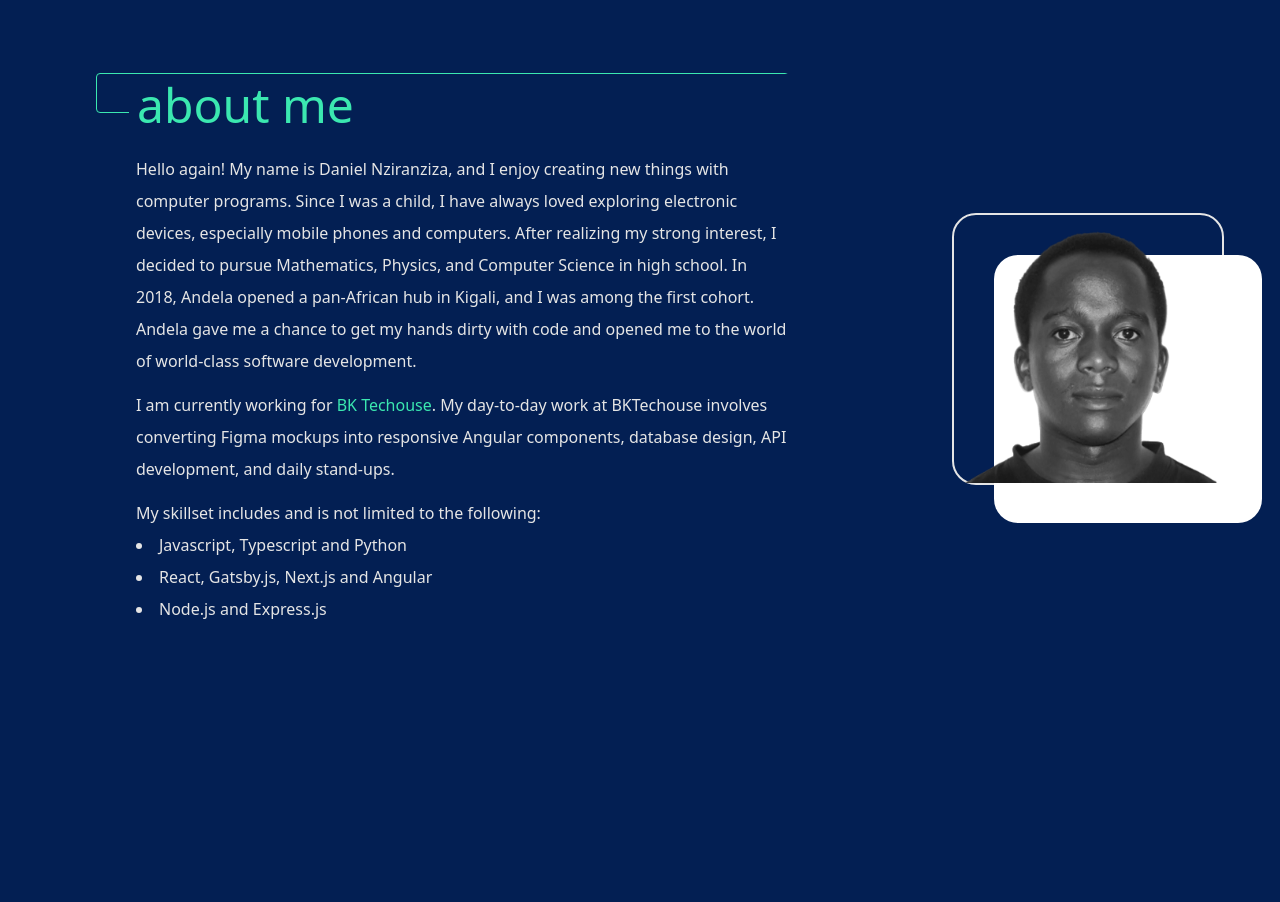
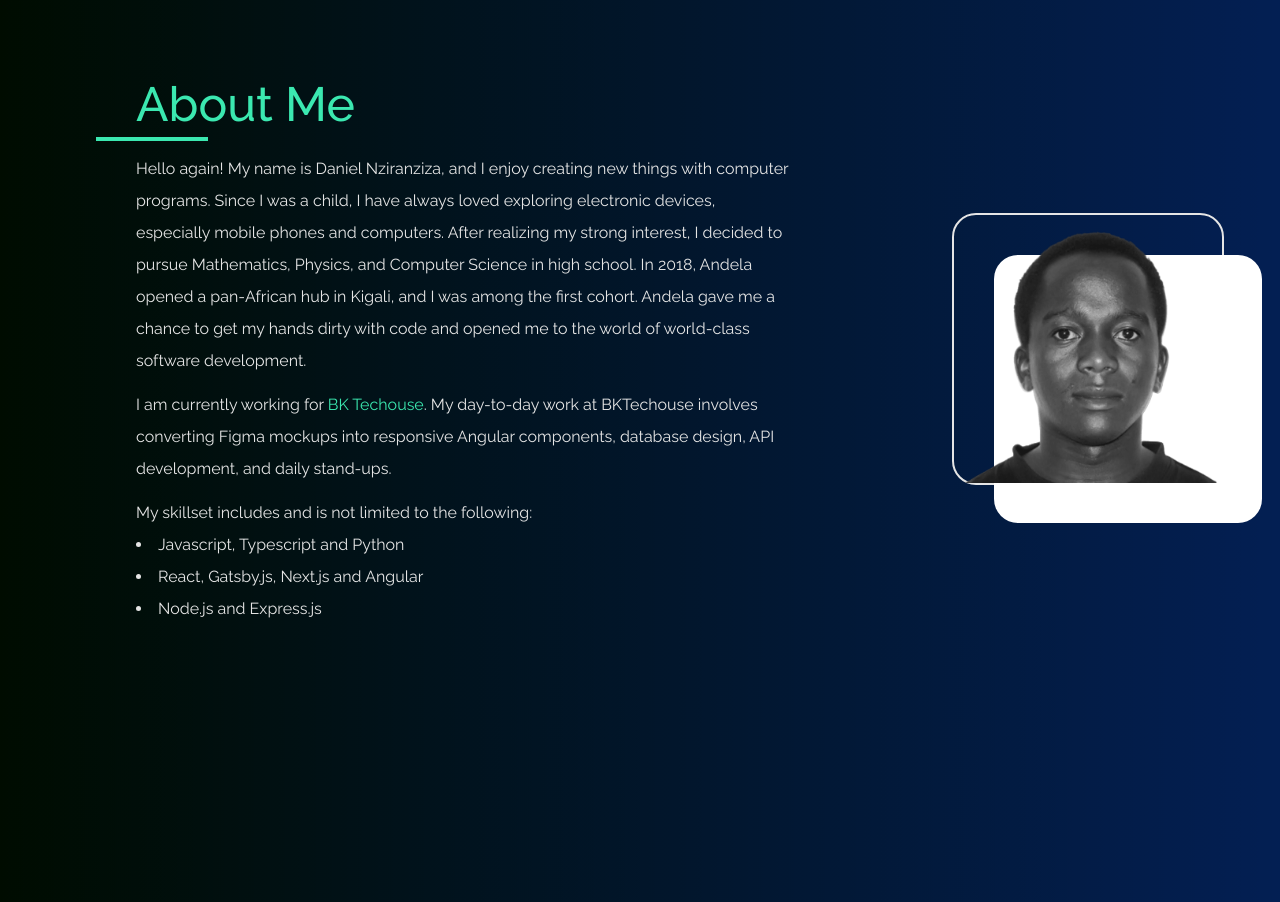
Before and after one commit to Nziranziza/nziranziza, a Gatsby site: page / in a window 1280 px wide. Shown: the part 773-1675 px from the top of the page. Built offline with nearby package versions, Linux system fonts and the light colour scheme; Gatsby itself is replaced by a stand-in of ours.

Commit message:
2024 March update 1 - Change background color to a gradient - Update title style

```diff
--- a/src/components/about.tsx
+++ b/src/components/about.tsx
@@ -40,7 +40,7 @@ const About = () => {
             <li>Node.js and Express.js</li>
           </ul>
         </div>
-        <div className="w-[85%] -ml-[15%] md:ml-0 md:w-[35%] lg:w-[25%]">
+        <div className="w-[60%] -ml-[15%] md:ml-0 md:w-[35%] lg:w-[25%]">
           <StaticImage
             className="border-2 border-white border-solid rounded-3xl profile-pic relative !overflow-visible z-10"
             src="../images/profile.png"
--- a/src/components/navbar.tsx
+++ b/src/components/navbar.tsx
@@ -28,7 +28,7 @@ const Navbar = () => {
   };
 
   return (
-    <div className="sticky top-0 bg-primary/50 z-20 backdrop-blur-sm">
+    <div className="sticky top-0 z-20 backdrop-blur-sm">
       <nav className="max-w-7xl mx-auto px-4 sm:px-6 md:px-14 pb-3 pt-8 flex justify-between md:items-center relative">
         <svg
           width="48"
--- a/src/components/title.tsx
+++ b/src/components/title.tsx
@@ -1,4 +1,4 @@
-import * as React from 'react';
+import * as React from "react";
 
 type props = {
   children: string;
@@ -6,8 +6,8 @@ type props = {
 
 const Title = ({ children }: props) => {
   return (
-    <h2 className="text-secondary after:bg-primary mb-10 lg:-ml-10 border border-solid border-secondary pl-10 rounded font-medium leading-tight text-3xl sm:text-4xl lg:text-5xl title relative h-[30px] lg:h-[40px]">
-      <span className="bg-primary text-secondary inline-block w-[calc(100%-1rem)] lg:w-full absolute h-[30px] lg:h-[40px] pt-[5px] lg:pt-[15px] pl-2 -ml-2">
+    <h2 className="text-secondary mb-10 lg:-ml-10  pl-10 rounded font-medium leading-tight text-3xl sm:text-4xl lg:text-5xl title relative h-[30px] lg:h-[40px] after:content-[''] after:bg-secondary after:w-28 after:h-1 after:block after:absolute after:left-0 after:top-11 lg:after:top-16">
+      <span className="text-secondary inline-block w-[calc(100%-1rem)] lg:w-full absolute h-[30px] lg:h-[40px] pt-[5px] lg:pt-[15px] pl-2 -ml-2 capitalize">
         {children}
       </span>
     </h2>
--- a/src/pages/index.tsx
+++ b/src/pages/index.tsx
@@ -25,7 +25,7 @@ const IndexPage = () => {
   Portfolio, Web design, Web development, Software, Software development, Software Engineering, Angular, AngularJS, BK Techouse`;
   const url="https://nziranziza.dev"
   return (
-    <main className="bg-primary min-h-screen">
+    <main className="bg-gradient-to-r from-black min-h-screen">
       <Helmet title={title}>
         <link rel="icon" type="image/png" href={logo} />
         <meta name="description" content={description} />
--- a/src/styles/global.css
+++ b/src/styles/global.css
@@ -1,3 +1,4 @@
+@import url('https://fonts.googleapis.com/css2?family=Raleway:ital,wght@0,100..900;1,100..900&display=swap');
 @tailwind base;
 @tailwind components;
 @tailwind utilities;
--- a/tailwind.config.js
+++ b/tailwind.config.js
@@ -1,3 +1,5 @@
+const defaultTheme = require('tailwindcss/defaultTheme')
+
 module.exports = {
   content: [
     "./src/**/*.{js,jsx,ts,tsx}",
@@ -7,12 +9,16 @@ module.exports = {
       primary: '#031F53',
       secondary: '#3BE8B0',
       light: '#E5E5E5',
-      altprimary: '#102F68'
+      altprimary: '#102F68',
+      black: '#000C00'
     },
     extend: {
       lineClamp: {
         9: '9',
       },
+      fontFamily:{
+        'sans': ['Raleway', ...defaultTheme.fontFamily.sans]
+      }
     },
     container: {
       center: true,
```
Also changed, not shown: 1 other file.
